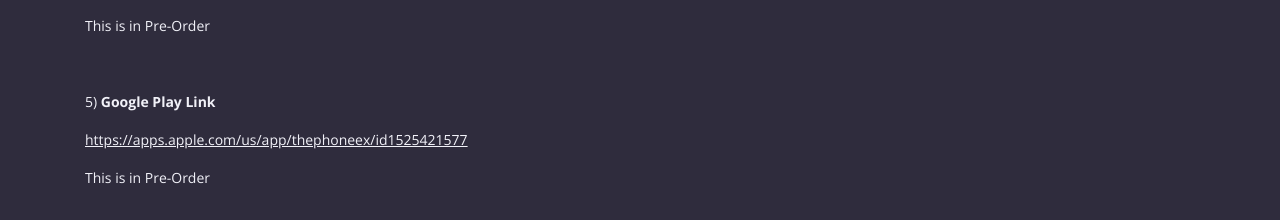
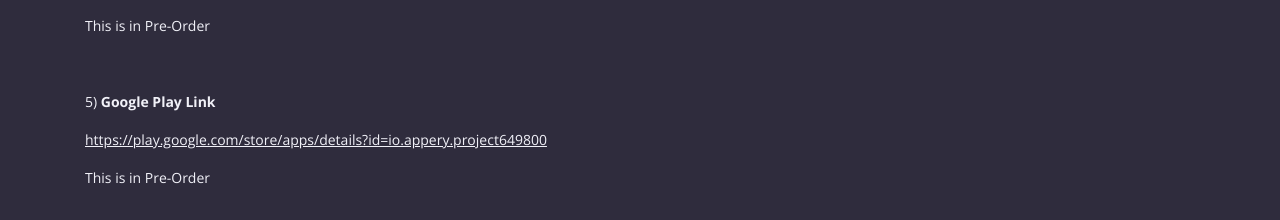
Before and after one commit to jprefer/jason, a plain HTML site: page index.html in a window 1280 px wide. Shown: the part 1061-1281 px from the top of the page. Drawn offline with nearby package versions, Linux system fonts and the light colour scheme.

Commit message:
Update index.html

```diff
--- a/index.html
+++ b/index.html
@@ -49,7 +49,7 @@
 <p>This is in Pre-Order</p>
 <p>&nbsp;</p>
 <p>5) <strong>Google Play Link</strong></p>
-<p><a href="https://play.google.com/store/apps/details?id=io.appery.project649800" target="_blank" rel="noopener">https://apps.apple.com/us/app/thephoneex/id1525421577</a></p>
+<p><a href="https://play.google.com/store/apps/details?id=io.appery.project649800" target="_blank" rel="noopener">https://play.google.com/store/apps/details?id=io.appery.project649800</a></p>
 <p>This is in Pre-Order</p>
 <p>&nbsp;</p>
 <p>6)<strong> Ways to demo:</strong></p>
```
